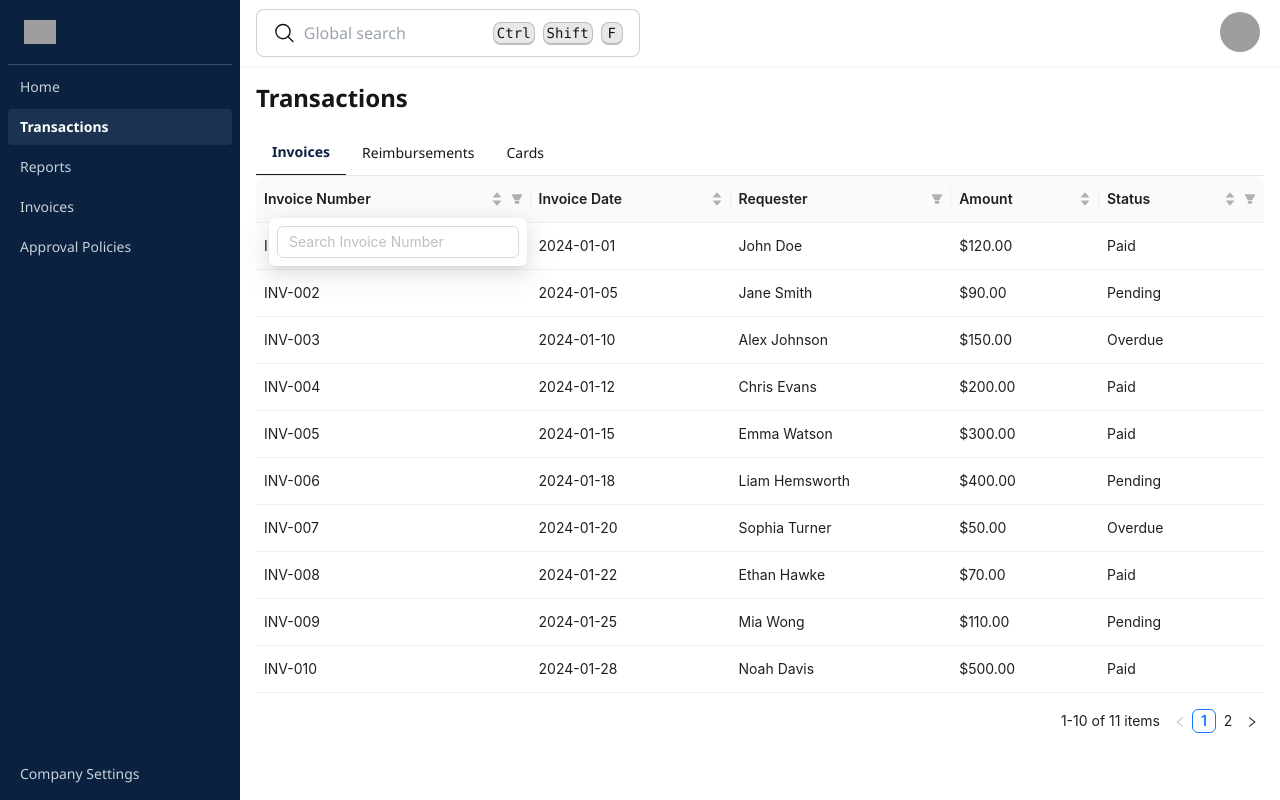
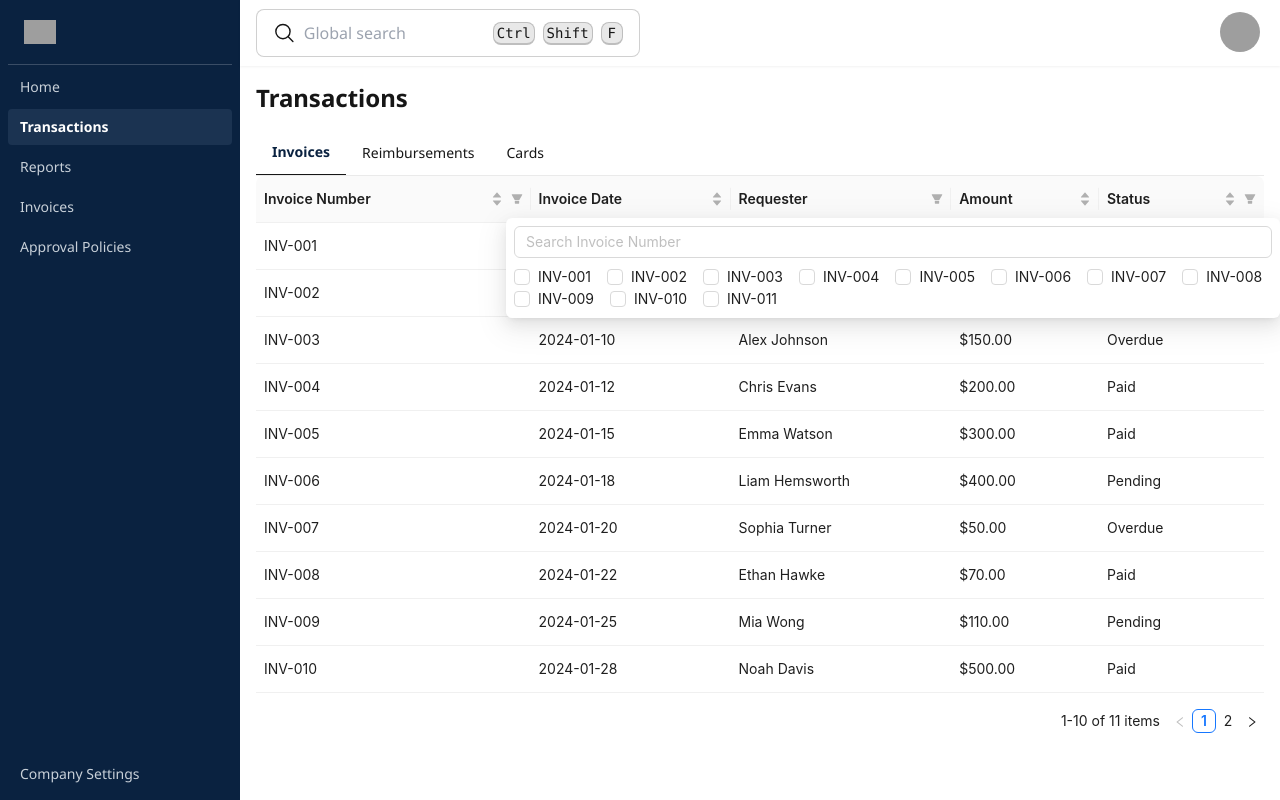
Before and after one commit to claudiofrs/splice-better-table-control, a React (Vite) app: page / in a window 1280 px wide. Both pictures are taken after a click on the button 516 px from the left and 199 px from the top of the page. Built offline with nearby package versions, Linux system fonts and the light colour scheme; grey boxes are pictures that could not be loaded.

Commit message:
trial filter column

```diff
--- a/src/components/DummyTable/InvoiceTable.jsx
+++ b/src/components/DummyTable/InvoiceTable.jsx
@@ -1,45 +1,44 @@
 import React, { useState } from "react";
+import { Input, Checkbox, Button } from "antd";
 import { ProTable } from "@ant-design/pro-components";
 import "antd/dist/reset.css";
-import { Input, Checkbox } from "antd";
 import dataInvoiceTable from "./dataInvoiceTable";
 
-// Input component for search functionality with dynamic trigger type
-const FilterInput = ({ columnKey, value, onChange, onSearch, triggerType = 'enter', filters = [] }) => {
+// FilterInput Component for searching and filtering
+const FilterInput = ({ value, onChange, onSearch, filters, onFilterChange }) => {
+    const [searchValue, setSearchValue] = useState(value || "");
+
+    // Handle search input change
     const handleInputChange = (e) => {
-        onChange(e.target.value);
+        const newSearchValue = e.target.value;
+        setSearchValue(newSearchValue);
+        onChange(newSearchValue); // Update parent state for search value
     };
 
-    const handleKeyUp = (e) => {
-        if (e.key === "Enter" && triggerType === 'enter') {
-            onSearch();
-        }
+    // Handle checkbox change
+    const handleCheckboxChange = (checkedValues) => {
+        onFilterChange(checkedValues); // Update selected filters (checkboxes)
     };
 
-    const handleBlur = () => {
-        if (triggerType === 'blur') {
-            onSearch();
-        }
-    };
-
-    const handleFilterChange = (checkedValues) => {
-        onSearch(checkedValues);
+    // Trigger search when user presses enter or blur
+    const handleSearch = () => {
+        onSearch(searchValue);
     };
 
     return (
         <div style={{ padding: 8 }}>
             {/* Search Input */}
             <Input
-                placeholder={`Search ${columnKey}`}
-                value={value}
+                placeholder="Search Invoice Number"
+                value={searchValue}
                 onChange={handleInputChange}
-                onKeyUp={handleKeyUp}
-                onBlur={handleBlur}
+                onBlur={handleSearch}
+                onPressEnter={handleSearch}
             />
-            {/* Checkbox list for filtering */}
+            {/* Checkbox List for Available Invoice Numbers */}
             <Checkbox.Group
                 options={filters}
-                onChange={handleFilterChange}
+                onChange={handleCheckboxChange}
                 style={{ marginTop: 8 }}
             />
         </div>
@@ -47,6 +46,7 @@ const FilterInput = ({ columnKey, value, onChange, onSearch, triggerType = 'ente
 };
 
 const InvoiceTable = () => {
+
     // Sample invoice data
     const data = dataInvoiceTable
     // Helper function to generate unique filters
@@ -54,6 +54,26 @@ const InvoiceTable = () => {
         const uniqueValues = Array.from(new Set(data.map(item => item[key])));
         return uniqueValues.map(value => ({ text: value, value }));
     };
+
+    const [selectedInvoiceNumbers, setSelectedInvoiceNumbers] = useState([]);
+
+    // Extract unique invoice numbers from the data for the filter
+    const getInvoiceNumbers = () => {
+        return [...new Set(data.map(item => item.invoiceNumber))]; // Get unique invoice numbers
+    };
+
+    // Handle the filter search (search by invoice number text)
+    const handleSearch = (value) => {
+        setSelectedInvoiceNumbers(
+            getInvoiceNumbers().filter(invoice => invoice.includes(value))
+        );
+    };
+
+    // Handle the checkbox filter change (select/unselect invoice numbers)
+    const handleFilterChange = (checkedValues) => {
+        setSelectedInvoiceNumbers(checkedValues);
+    };
+
 
     // Table columns
     const columns = [
@@ -64,14 +84,14 @@ const InvoiceTable = () => {
             sorter: (a, b) => a.invoiceNumber.localeCompare(b.invoiceNumber),
             filterDropdown: ({ setSelectedKeys, selectedKeys, confirm, clearFilters }) => (
                 <FilterInput
-                    columnKey="Invoice Number"
                     value={selectedKeys[0]}
                     onChange={value => setSelectedKeys(value ? [value] : [])}
-                    onSearch={() => confirm()}
-                    triggerType="enter"
+                    onSearch={handleSearch}
+                    filters={getInvoiceNumbers().map(val => ({ label: val, value: val }))}
+                    onFilterChange={handleFilterChange}
                 />
             ),
-            onFilter: (value, record) => record.invoiceNumber.toLowerCase().includes(value.toLowerCase()),
+            onFilter: (value, record) => selectedInvoiceNumbers.includes(record.invoiceNumber), // Filter by selected invoice numbers
         },
         {
             title: "Invoice Date",
```
